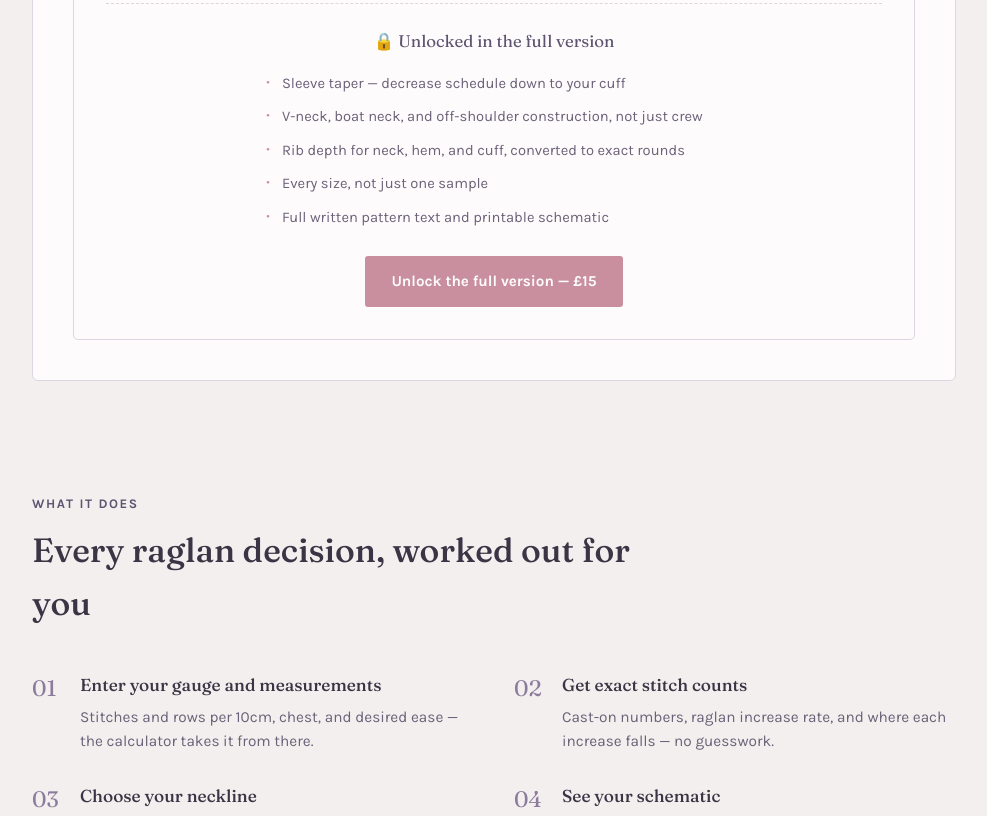
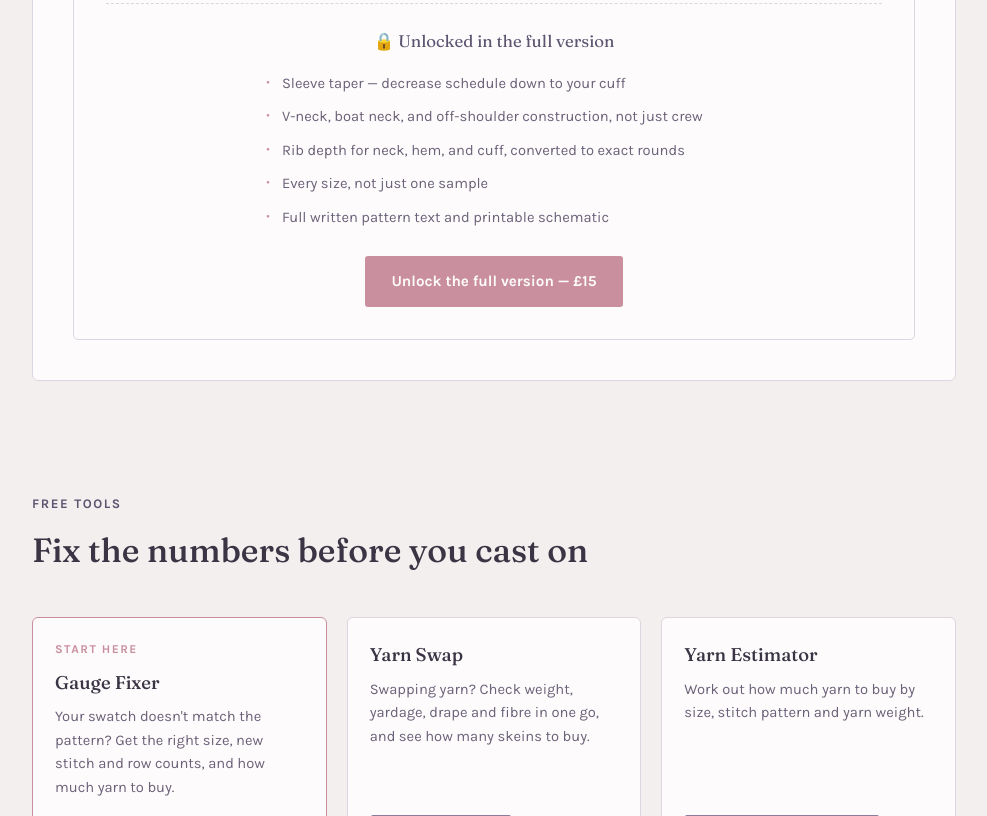
Before and after one commit to xp7tq5w7qg-cmyk/thread-within-landing, a plain HTML site: page index.html in a window 1280 px wide. Shown: the part 1984-2800 px from the top of the page, without its empty margins (146-1133 px from the left). Drawn offline with Linux system fonts and the light colour scheme; no server answers.

Commit message:
Add free tools section with tool cards
Added a new section for free tools with three tool cards: Gauge Fixer, Yarn Swap, and Yarn Estimator.

```diff
--- a/index.html
+++ b/index.html
@@ -99,6 +99,13 @@ section{padding:56px 0}
 footer{padding:32px 0 48px;text-align:center;color:var(--ink-soft);font-size:.85rem}footer a{color:var(--terracotta)}
 @media(max-width:700px){.calc-inputs{grid-template-columns:1fr 1fr}.calc-results{grid-template-columns:1fr}.brand nav a:not(.btn){display:none}}
 @media(max-width:760px){.product-grid{grid-template-columns:1fr}.hero{grid-template-columns:1fr}.features{grid-template-columns:1fr}.about{grid-template-columns:1fr}.buy-card{flex-direction:column;text-align:center}.buy-right{text-align:center}}
+.tools-grid{display:grid;grid-template-columns:repeat(3,1fr);gap:20px}
+.tool-card{background:var(--paper);border:1px solid var(--line);border-radius:6px;padding:22px;display:flex;flex-direction:column}
+.tool-card.lead{border-color:var(--terracotta)}
+.tool-tag{font-size:.75rem;letter-spacing:.12em;text-transform:uppercase;color:var(--terracotta);font-weight:700;margin-bottom:8px}
+.tool-card h3{font-size:1.15rem;margin-bottom:8px}
+.tool-card p{color:var(--ink-soft);font-size:.92rem;margin-bottom:18px;flex-grow:1}
+@media(max-width:760px){.tools-grid{grid-template-columns:1fr}}
 </style>
 </head>
 <body>
@@ -112,6 +119,7 @@ footer{padding:32px 0 48px;text-align:center;color:var(--ink-soft);font-size:.85
     <div class="brand-name">The Thread <span>Within</span></div>
     <nav>
       <a href="#try">Try it free</a>
+      <a href="#free-tools">Free tools</a>
       <a href="#shop">Shop</a>
       <a href="#about">About</a>
       <a href="https://buy.stripe.com/4gM4gA0q52CDcVK8BW43S00" target="_blank" rel="noopener" class="btn btn-primary" style="margin-top:8px;">Get the full version</a>
@@ -262,6 +270,31 @@ footer{padding:32px 0 48px;text-align:center;color:var(--ink-soft);font-size:.85
     </div>
   </section>
 
+  <section id="free-tools">
+    <div class="section-head">
+      <div class="eyebrow">Free tools</div>
+      <h2>Fix the numbers before you cast on</h2>
+    </div>
+    <div class="tools-grid">
+      <div class="tool-card lead">
+        <div class="tool-tag">Start here</div>
+        <h3>Gauge Fixer</h3>
+        <p>Your swatch doesn't match the pattern? Get the right size, new stitch and row counts, and how much yarn to buy.</p>
+        <a href="/gauge-fixer/" class="btn btn-primary btn-small">Open the Gauge Fixer</a>
+      </div>
+      <div class="tool-card">
+        <h3>Yarn Swap</h3>
+        <p>Swapping yarn? Check weight, yardage, drape and fibre in one go, and see how many skeins to buy.</p>
+        <a href="/yarn-swap/" class="btn btn-secondary btn-small">Open Yarn Swap</a>
+      </div>
+      <div class="tool-card">
+        <h3>Yarn Estimator</h3>
+        <p>Work out how much yarn to buy by size, stitch pattern and yarn weight.</p>
+        <a href="/yarn-estimator/" class="btn btn-secondary btn-small">Open the Yarn Estimator</a>
+      </div>
+    </div>
+  </section>
+
   <section id="features">
     <div class="section-head">
       <div class="eyebrow">What it does</div>
```
